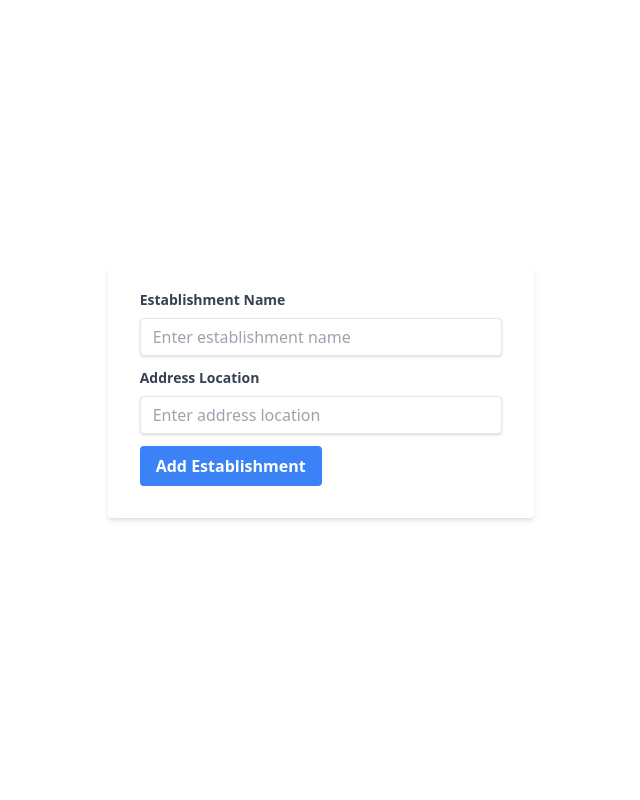
After one commit to MarPaulPalacio/CMSC-127-Best-Group-AVP, a Flask app: page /admin/add-establishment in a window 1280 px wide. The commit adds this page. Shown: the whole page, without its empty margins (319-959 px from the left). Run offline with Flask 3, Linux system fonts and the light colour scheme.

Commit message:
feat: Add Create Establishment feature

```diff
--- a/app.py
+++ b/app.py
@@ -90,10 +90,11 @@ def create_tables():
 # Call the function to create tables
 create_tables()
 
+# Create user account
 @app.route('/signup', methods = ['GET','POST'])
 def signup():
     if request.method == 'GET':
-        return render_template("signup.html")
+        return render_template("SignUp.html")
     elif request.method == 'POST':
         # Get data from form in signup.html
         username = request.form.get("username")
@@ -106,7 +107,7 @@ def signup():
 
         # Check if any required field is empty
         if not username or not password or not firstname or not lastname or not email or not user_type:
-            return "All fields are required"
+            return "All fields are required."
 
         # Hash the password
         hashed_password = bcrypt.hashpw(password.encode('utf-8'), bcrypt.gensalt())
@@ -135,17 +136,18 @@ def signup():
             connection.close()
             return "New account created."
 
+# Read user account
 @app.route('/login', methods = ['GET','POST'])
 def login():
     if request.method == 'GET':
-        return render_template("login.html")
+        return render_template("Login.html")
     elif request.method == 'POST':
         # Get data from form in login.html
         username = request.form.get("username")
         password = request.form.get("password")
 
         if not username or not password:
-            return "All fields are required"
+            return "All fields are required."
 
         # Open a connection to project database
         connection = sqlite3.connect("project.db")
@@ -165,11 +167,56 @@ def login():
             stored_password = existing_user[7] # Index 7 corresponds to the password_ field
             if bcrypt.checkpw(password.encode('utf-8'), stored_password.encode('utf-8')):
                 connection.close()
-                return "Login Success"
+                return "Login Success."
             else:
                 connection.close()
-                return "Login Failed"
+                return "Login Failed."
 
+# Update user account
+
+# Delete user account
+
+# Create food establishment
+@app.route('/admin/add-establishment', methods = ['GET','POST'])
+def addEst():
+    if request.method == 'GET':
+        return render_template("AddEst.html")
+    elif request.method == 'POST':
+        # Get data from form in AddEst.html
+        est_name = request.form.get("est_name")
+        ave_rating = 0.0
+        addr_loc = request.form.get("addr_loc")
+
+        # Check if any required field is empty
+        if not est_name or not addr_loc:
+            return "All fields are required."
+
+        # Open a connection to project database
+        connection = sqlite3.connect("project.db")
+        cursor = connection.cursor()
+
+        # Check if the establishment already exists
+        check_est_sql = "SELECT * FROM ESTABLISHMENT WHERE establishment_name = ? OR address_location = ?"
+        cursor.execute(check_est_sql, (est_name,addr_loc))
+        existing_est = cursor.fetchone()
+
+        # If establishment already exists, close connection
+        if existing_est:
+            connection.close()
+            return "Establishment already exists."
+        # Else add new establishment
+        else:
+            add_est_sql = "INSERT INTO ESTABLISHMENT (address_location, establishment_name, average_rating) VALUES (?,?,?)"
+            cursor.execute(add_est_sql, (addr_loc,est_name,ave_rating))
+            connection.commit()
+            connection.close()
+            return "New establishment created."
+
+# Read food establishment
+
+# Update food establishment
+
+# Delete food establishment
 
 if __name__ == "__main__":
     app.run(debug=True, port=3002)
--- /dev/null
+++ b/templates/AddEst.html
@@ -0,0 +1,30 @@
+<!DOCTYPE html>
+<html lang="en">
+<head>
+    <meta charset="UTF-8">
+    <meta name="viewport" content="width=device-width, initial-scale=1.0">
+    <title>Add Establishment</title>
+    <link href="https://cdn.jsdelivr.net/npm/tailwindcss@2.2.19/dist/tailwind.min.css" rel="stylesheet">
+</head>
+<body class="flex justify-center items-center h-screen">
+    <form class="bg-white shadow-md rounded px-8 pt-6 pb-8 mb-4 w-1/3" method="post">
+        <div class="mb-3">
+            <label class="block text-gray-700 text-sm font-bold mb-2" for="est_name">
+                Establishment Name
+            </label>
+            <input class="shadow appearance-none border rounded w-full py-2 px-3 text-gray-700 leading-tight focus:outline-none focus:shadow-outline" id="est_name" name="est_name" type="text" placeholder="Enter establishment name">
+        </div>
+        <div class="mb-3">
+            <label class="block text-gray-700 text-sm font-bold mb-2" for="addr_loc">
+                Address Location
+            </label>
+            <input class="shadow appearance-none border rounded w-full py-2 px-3 text-gray-700 leading-tight focus:outline-none focus:shadow-outline" id="addr_loc" name="addr_loc" type="text" placeholder="Enter address location">
+        </div>
+        <div class="flex items-center justify-between">
+            <button class="bg-blue-500 hover:bg-blue-700 text-white font-bold py-2 px-4 rounded focus:outline-none focus:shadow-outline" type="submit">
+                Add Establishment
+            </button>
+        </div>
+    </form>
+</body>
+</html>
--- a/templates/login.html
+++ b/templates/login.html
@@ -3,7 +3,7 @@
 <head>
     <meta charset="UTF-8">
     <meta name="viewport" content="width=device-width, initial-scale=1.0">
-    <title>Sign Up</title>
+    <title>Login</title>
     <link href="https://cdn.jsdelivr.net/npm/tailwindcss@2.2.19/dist/tailwind.min.css" rel="stylesheet">
 </head>
 <body class="flex justify-center items-center h-screen">
```
Also changed, not shown: project.db.
